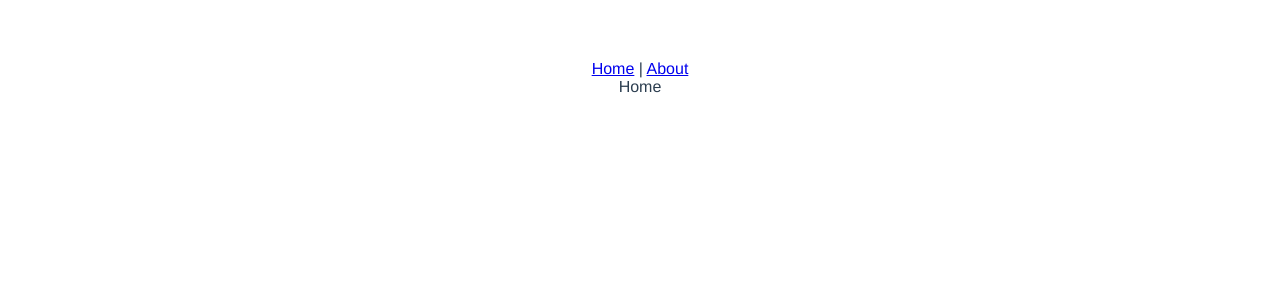
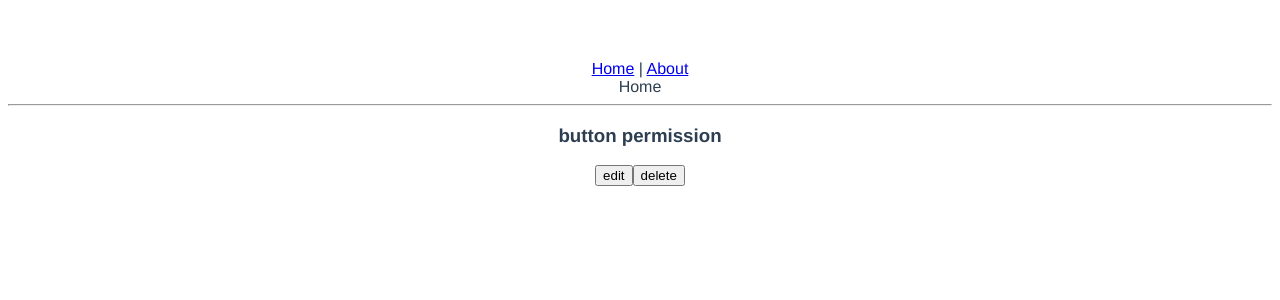
Before and after one commit to StellaYangF/Vue-router-analysis, a Vue app: page / in a window 1280 px wide. Shown: the top 300 px of the page. Built offline with nearby package versions, Linux system fonts and the light colour scheme.

Commit message:
chore: add button auth

```diff
--- a/src/App.vue
+++ b/src/App.vue
@@ -7,13 +7,18 @@
     <router-view/>
     <!-- <router-view name='profile'/>
     <router-view name='articles'/> -->
+
+    <hr>
+    <h3>button permission</h3>
+    <button v-has='edit'>edit</button>
+    <button v-has='dlt'>delete</button>
   </div>
 </template>
 <script>
 export default {
   name: "app",
   beforeCreate() {
-    console.log('root');
+    // console.log('root');
   },
 }
 </script>
--- /dev/null
+++ b/src/directives/has.js
@@ -0,0 +1,7 @@
+export default {
+  name: "has",
+  inserted(el, bindings, vnode) {
+    const { expression } = bindings;
+    console.log(vnode);
+  },
+}
--- a/src/main.js
+++ b/src/main.js
@@ -2,8 +2,10 @@ import Vue from 'vue'
 import App from './App.vue'
 import router from './router'
 import store from './store'
+import has from './directives/has';
 
 Vue.config.productionTip = false
+Vue.directive(has.name, has);
 
 new Vue({
   name: 'root',
--- a/src/router/index.js
+++ b/src/router/index.js
@@ -3,7 +3,6 @@ import VueRouter from 'vue-router'
 // import VueRouter from "../../packages/vue-router";
 import routes from "./routes";
 
-debugger;
 Vue.use(VueRouter);
 
 const router = new VueRouter({
@@ -19,7 +18,7 @@ const router = new VueRouter({
 });
 
 router.beforeEach((to, from, next) => {
-  console.log(to, "to");
+  // console.log(to, "to");
   next();
 });
 
--- a/src/store/index.js
+++ b/src/store/index.js
@@ -5,7 +5,7 @@ Vue.use(Vuex)
 
 export default new Vuex.Store({
   state: {
-    btnAuth: {
+    btnPermission: {
       edit: true,
       delete: true,
       add: true,
@@ -13,6 +13,7 @@ export default new Vuex.Store({
     }
   },
   mutations: {
+
   },
   actions: {
   },
--- a/src/views/Home.vue
+++ b/src/views/Home.vue
@@ -12,7 +12,7 @@ export default {
   //   console.log(to);
   // },
    beforeCreate() {
-    console.log('child');
+    // console.log('child');
   },
 }
 </script>
```
